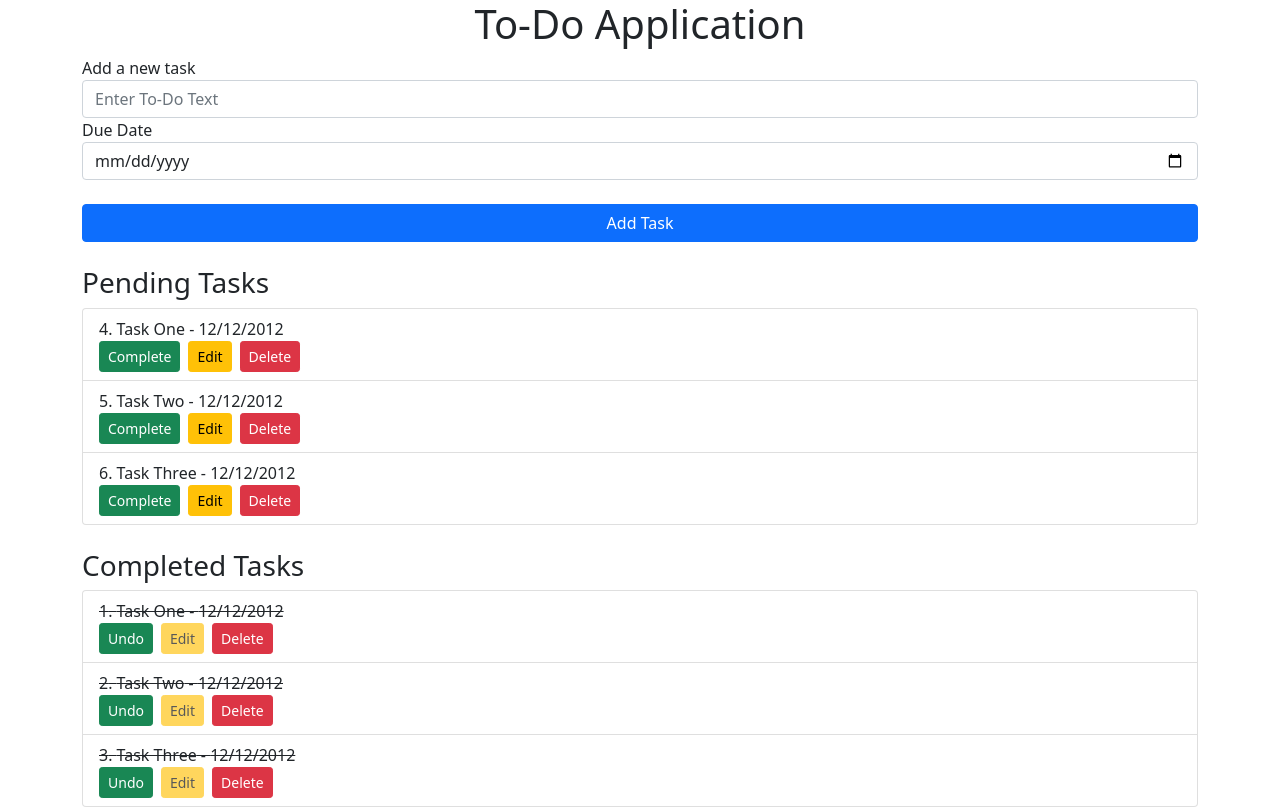
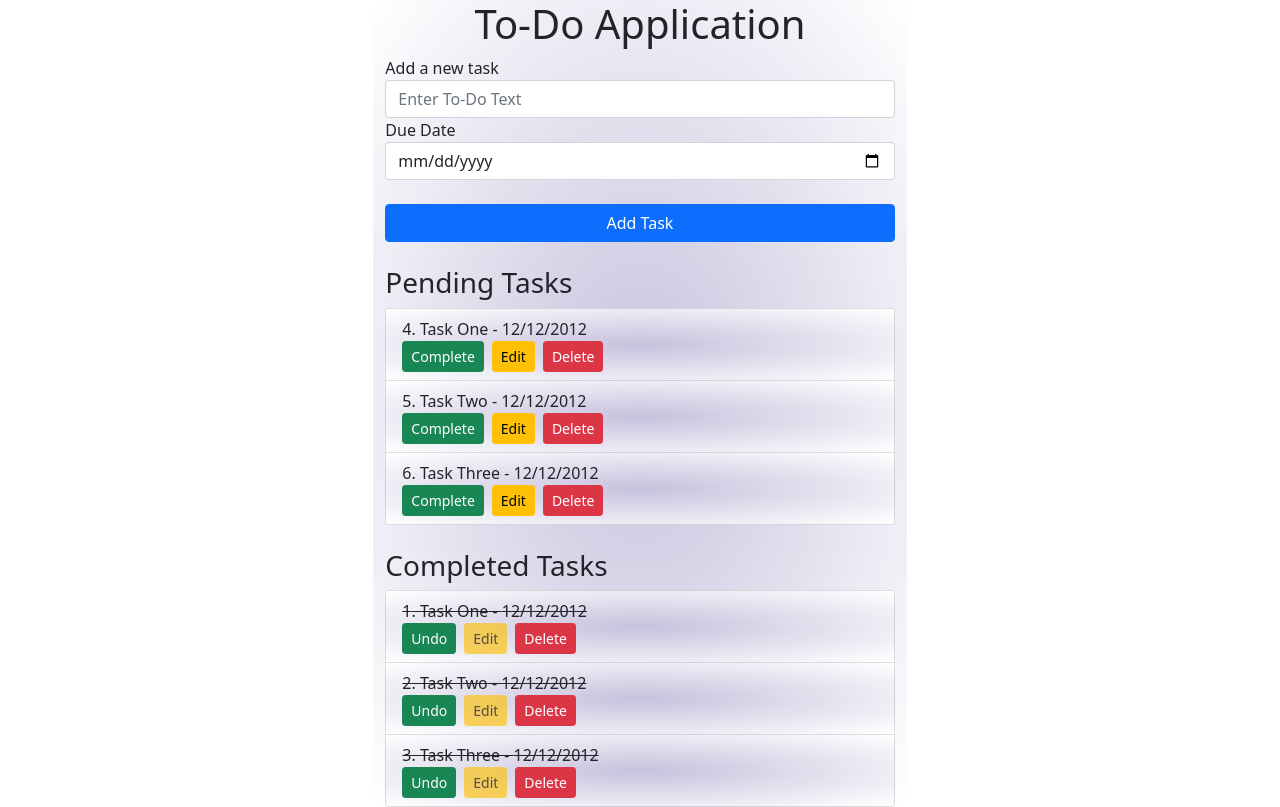
Before and after one commit to Eng-Omar-Hussein/react_2, a React (Create React App) app: page / in a window 1280 px wide. Built offline with nearby package versions, Linux system fonts and the light colour scheme.

Commit message:
end todo

```diff
--- a/src/App.js
+++ b/src/App.js
@@ -1,7 +1,7 @@
 import { useState } from "react";
 import TodoFormComponent from "./components/todo/TodoFormComponent";
 import TodoListComponent from "./components/todo/TodoListComponent";
-
+import style from "./components/todo/TodoStyles.module.css";
 const TASKS = [
   { id: 1, title: "Task One", dueDate: '12/12/2012', completed: true },
   { id: 2, title: "Task Two", dueDate: '12/12/2012', completed: true },
@@ -25,7 +25,7 @@ function App() {
     return ++maxId;
   }
   const addTodo = () => {
-    setList([...list, { ...obj, id: getNextId() }]);
+    setList([...list.filter(task=>obj.id!==task.id), { ...obj, id: obj.id?obj.id:getNextId() }]);
     setObj(initTask);
   }
   const deleteTodo = (id) => {
@@ -39,12 +39,18 @@ function App() {
         : todo
     ));
   }
+  const editTodo = (task) => {
+    setObj({
+      ...task,
+      dueDate: new Date(task.dueDate).toISOString().slice(0, 10)
+    });
+  }
   return (
-    <div className="container todo-container">
+    <div className={`container todo-container col-12 col-sm-8 col-md-7 col-lg-6 col-xl-5 ${style.background}`}>
       <h1 className="text-center">To-Do Application</h1>
       <TodoFormComponent obj={obj} setObj={setObj} addTodo={addTodo} />
-      <TodoListComponent title="Pending Tasks" tasks={list.filter((task) => !task.completed)} deleteTodo={deleteTodo} completeTodo={completeTodo} />
-      <TodoListComponent title="Completed Tasks" tasks={list.filter((task) => task.completed)} deleteTodo={deleteTodo} completeTodo={completeTodo} />
+      <TodoListComponent title="Pending Tasks" tasks={list.filter((task) => !task.completed)} deleteTodo={deleteTodo} completeTodo={completeTodo} editTodo={editTodo} />
+      <TodoListComponent title="Completed Tasks" tasks={list.filter((task) => task.completed)} deleteTodo={deleteTodo} completeTodo={completeTodo} editTodo={editTodo} />
     </div>
   );
 
--- a/src/components/todo/TodoItemComponent.js
+++ b/src/components/todo/TodoItemComponent.js
@@ -5,22 +5,20 @@ const TodoItemComponent = (props) => {
     const handelDelete=(e)=>{
         props.deleteTodo(parseInt(e.parentElement.parentElement.querySelector("span").innerText.split(".")[0]));
     }
-    const handelCompleted=(e)=>{
-        props.completeTodo(props.task);
-    }
     return (
-        <li className={`list-group-item ${props.task.completed ? Styles.completed : ""}`} >
-            <div>
+        <li className={`list-group-item ${props.task.completed ? Styles.completed : ""} ${Styles.background}`} >
+            <div className="overflow-hidden">
                 <span>
                     {props.task.id}. {props.task.title} - {props.task.dueDate}
                 </span>
                 <div>
-                    <button onClick={(e)=>handelCompleted(e.target)} className="btn btn-success btn-sm me-2">
+                    <button onClick={()=>props.completeTodo(props.task)} className="btn btn-success btn-sm me-2">
                         {props.task.completed ? "Undo" : "Complete"}
                     </button>
                     <button
                         disabled={props.task.completed ? true : false}
                         className="btn btn-warning btn-sm me-2"
+                        onClick={()=>props.editTodo(props.task)}
                     >
                         Edit
                     </button>
--- a/src/components/todo/TodoListComponent.js
+++ b/src/components/todo/TodoListComponent.js
@@ -2,13 +2,13 @@ import { Fragment } from "react"
 import TodoItemComponent from "./TodoItemComponent";
 
 const TodoListComponent = (props) => {
-    const {deleteTodo,title,tasks,completeTodo}=props
+    const {deleteTodo,title,tasks,completeTodo,editTodo}=props
     return (
         <Fragment>
             <h3 className="mt-4">{title}</h3>
             <ul id="pending-list" className="list-group">
                 {tasks.map((task,i) => (
-                    <TodoItemComponent task={task} key={i} deleteTodo={deleteTodo} completeTodo={completeTodo}/>
+                    <TodoItemComponent task={task} key={i} deleteTodo={deleteTodo} completeTodo={completeTodo} editTodo={editTodo}/>
                 ))}
             </ul>
 
--- a/src/components/todo/TodoStyles.module.css
+++ b/src/components/todo/TodoStyles.module.css
@@ -1,3 +1,6 @@
 .completed {
-    text-decoration: line-through;
+  text-decoration: line-through;
 }
+.background {
+  background: radial-gradient(#c7c1dd, #ffffff);
+}
```
Also changed, not shown: src/index.css (line endings or trailing spaces).
